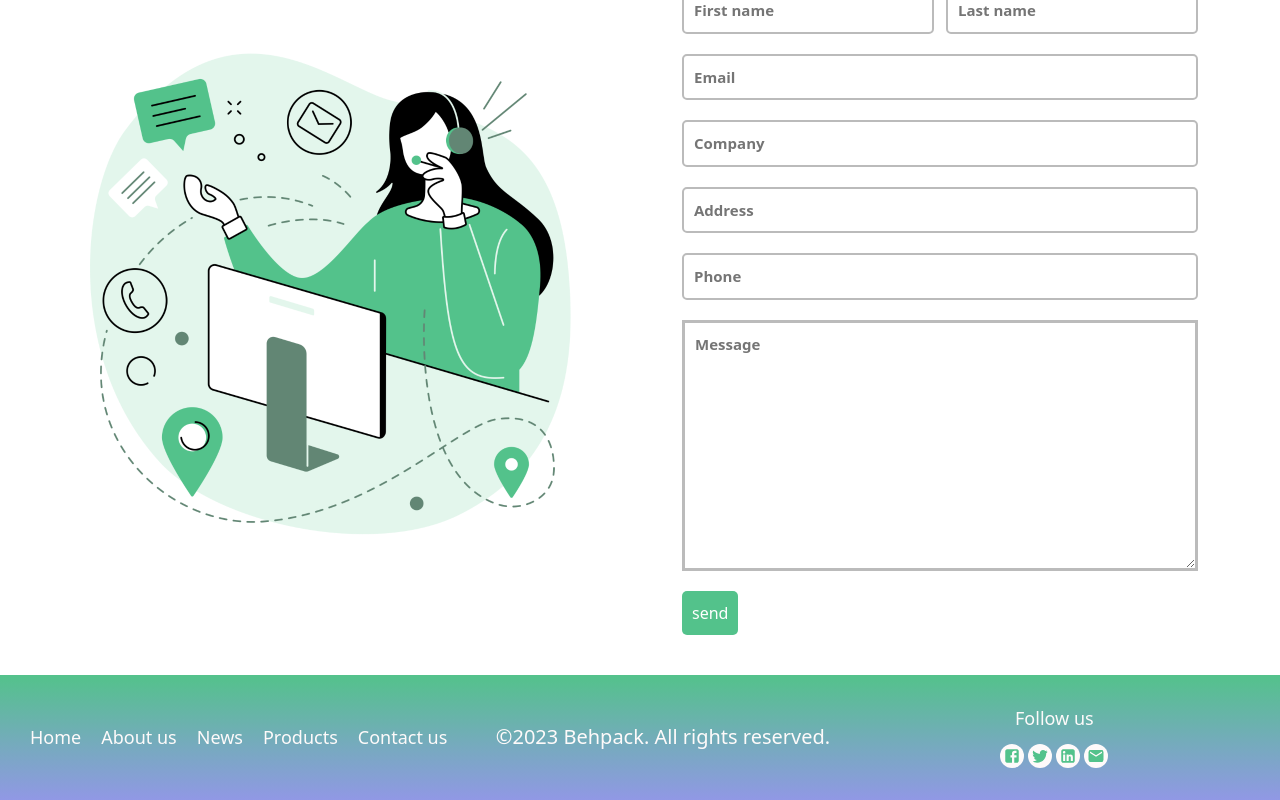
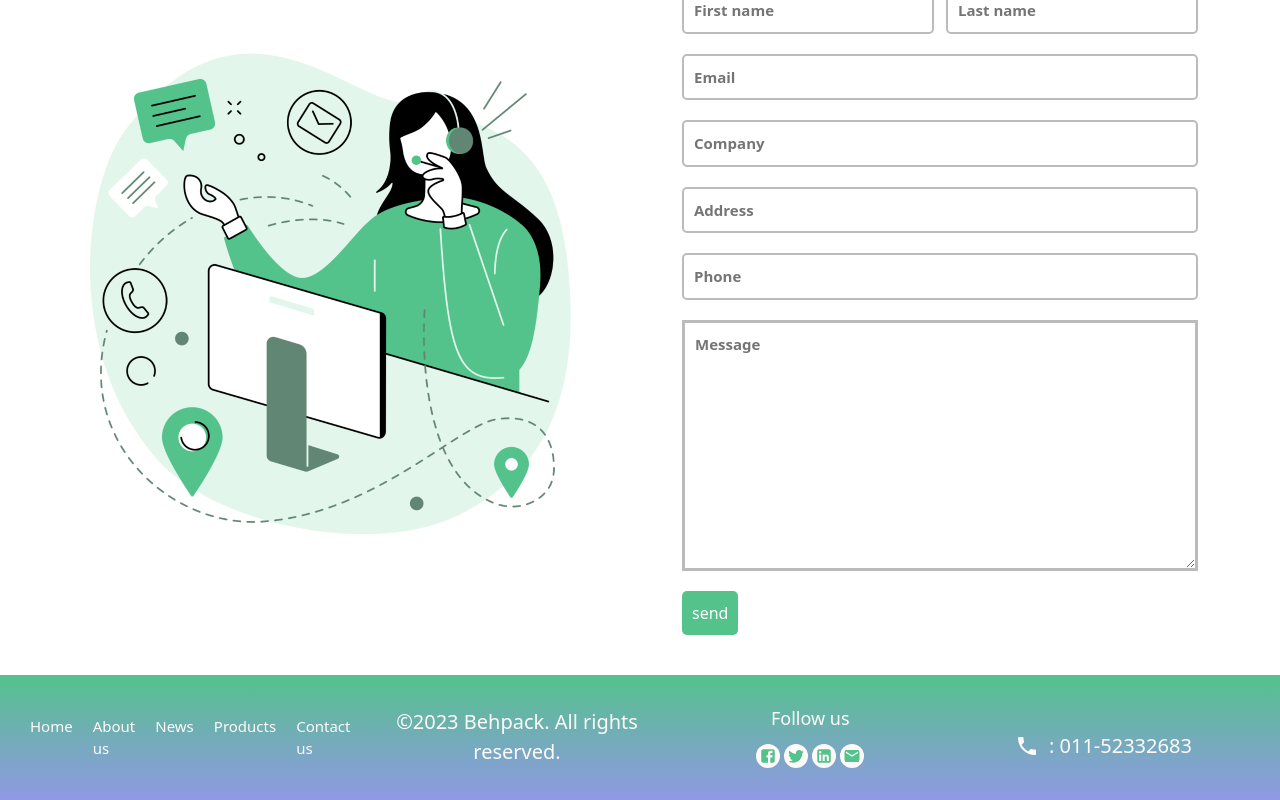
Before and after one commit to shadiiiHz/Behpack, a React (Create React App) app: page /contact in a window 1280 px wide. Shown: the part 243-1043 px from the top of the page. Built offline with nearby package versions, Linux system fonts and the light colour scheme.

Commit message:
modified files

```diff
--- a/src/components/footer/Footer.jsx
+++ b/src/components/footer/Footer.jsx
@@ -4,11 +4,12 @@ import FacebookIcon from "@mui/icons-material/Facebook";
 import TwitterIcon from "@mui/icons-material/Twitter";
 import LinkedInIcon from "@mui/icons-material/LinkedIn";
 import EmailIcon from "@mui/icons-material/Email";
+import LocalPhoneIcon from "@mui/icons-material/LocalPhone";
 import { Link } from "react-router-dom";
 const Footer = () => {
   return (
     <div className="footer">
-        <div className="footerMenu">
+      <div className="footerMenu">
         <ul className="list">
           <li className="listItem">
             <Link className="link" to="/">
@@ -42,13 +43,24 @@ const Footer = () => {
       <div className="social">
         <div className="socialText">Follow us</div>
         <div className="socialIcon">
-          <FacebookIcon className="Icon" />
-          <TwitterIcon className="Icon" />
-          <LinkedInIcon className="Icon" />
-          <EmailIcon className="Icon" />
+          <Link>
+            <FacebookIcon className="Icon" />
+          </Link>
+          <Link>
+            <TwitterIcon className="Icon" />
+          </Link>
+          <Link to={`https://www.linkedin.com/company/behpack/`}>
+            <LinkedInIcon className="Icon" />
+          </Link>
+          <Link to="mailto:info@behpack.com">
+            <EmailIcon className="Icon" />
+          </Link>
         </div>
       </div>
-
+      <div className="phone">
+        <LocalPhoneIcon className="phoneIcon" />
+        <div className="phoneNumber">: 011-52332683</div>
+      </div>
     </div>
   );
 };
--- a/src/components/footer/footer.css
+++ b/src/components/footer/footer.css
@@ -39,7 +39,27 @@
   color: var(--color-white);
   font-size: 18px;
 }
-.socialIcon {
+.footerMenu {
+  flex: 1;
+}
+.phone{
+  flex: 1;
+  display: flex;
+  margin-top: 18px;
+  justify-content: center;
+  align-items: center;
+}
+.phoneIcon{
+  font-size: 20px;
+  margin-right: 10px;
+  /* color: #444; */
+  color: var(--color-white);
+  cursor: pointer;
+}
+.phoneNumber{
+  font-size: 20px;
+  color: var(--color-white);
+  text-align: center;
 }
 .list {
   display: flex;
@@ -50,8 +70,8 @@
 }
 .listItem {
   margin-right: 20px;
-  font-size: 18px;
-  font-weight: 300;
+  font-size: 15px;
+  font-weight: 400;
   cursor: pointer;
   color: var(--color-white);
 }
--- a/src/components/homeSidebar/HomepageSidbar.jsx
+++ b/src/components/homeSidebar/HomepageSidbar.jsx
@@ -16,8 +16,8 @@ const HomepageSidbar = () => {
       </div>
       <div className="sidebarItem">
         <span className="homeSidebarTitle">Let's Keep in Touch</span>
-        <Link className="mail" to="Info@Behpack.ir">
-          Info@Behpack.ir
+        <Link className="mail" to="mailto:info@behpack.com">
+          info@behpack.com
         </Link>
       </div>
     </div>
--- a/src/components/navbar/Navbar.jsx
+++ b/src/components/navbar/Navbar.jsx
@@ -78,10 +78,18 @@ const Navbar = () => {
         </ul>
       </div>
       <div className="topRight">
-        <FacebookIcon className="topIcon" />
-        <TwitterIcon className="topIcon" />
-        <LinkedInIcon className="topIcon" />
-        <EmailIcon className="topIcon" />
+        <Link>
+          <FacebookIcon className="topIcon" />
+        </Link>
+        <Link>
+          <TwitterIcon className="topIcon" />
+        </Link>
+        <Link to={`https://www.linkedin.com/company/behpack/`}>
+          <LinkedInIcon className="topIcon" />
+        </Link>
+        <Link to="mailto:info@behpack.com">
+          <EmailIcon className="topIcon" />
+        </Link>
       </div>
       <div className="app__navbar-smallscreen">
         <MenuIcon
@@ -143,10 +151,7 @@ const Navbar = () => {
               </li>
               {isAdmin && (
                 <li>
-                  <Link
-                    className="link"
-                    to="/dashboard"
-                  >
+                  <Link className="link" to="/dashboard">
                     Dashboard
                   </Link>
                 </li>
```
Also changed, not shown: src/components/videoCarousel/VideoCarousel.css (deleted, +0 -32 lines), src/components/videoCarousel/VideoCarousel.jsx (deleted, +0 -55 lines).
